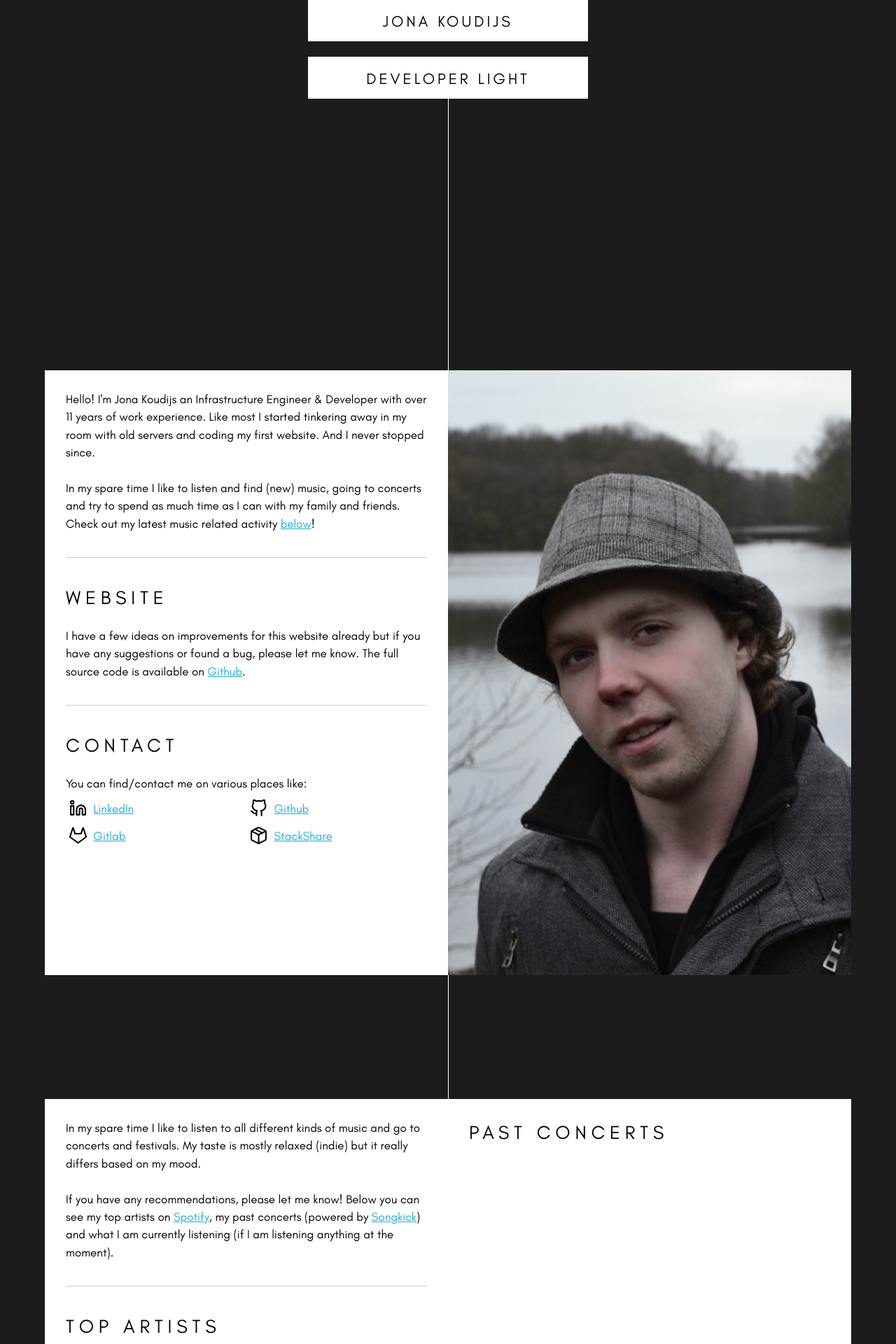
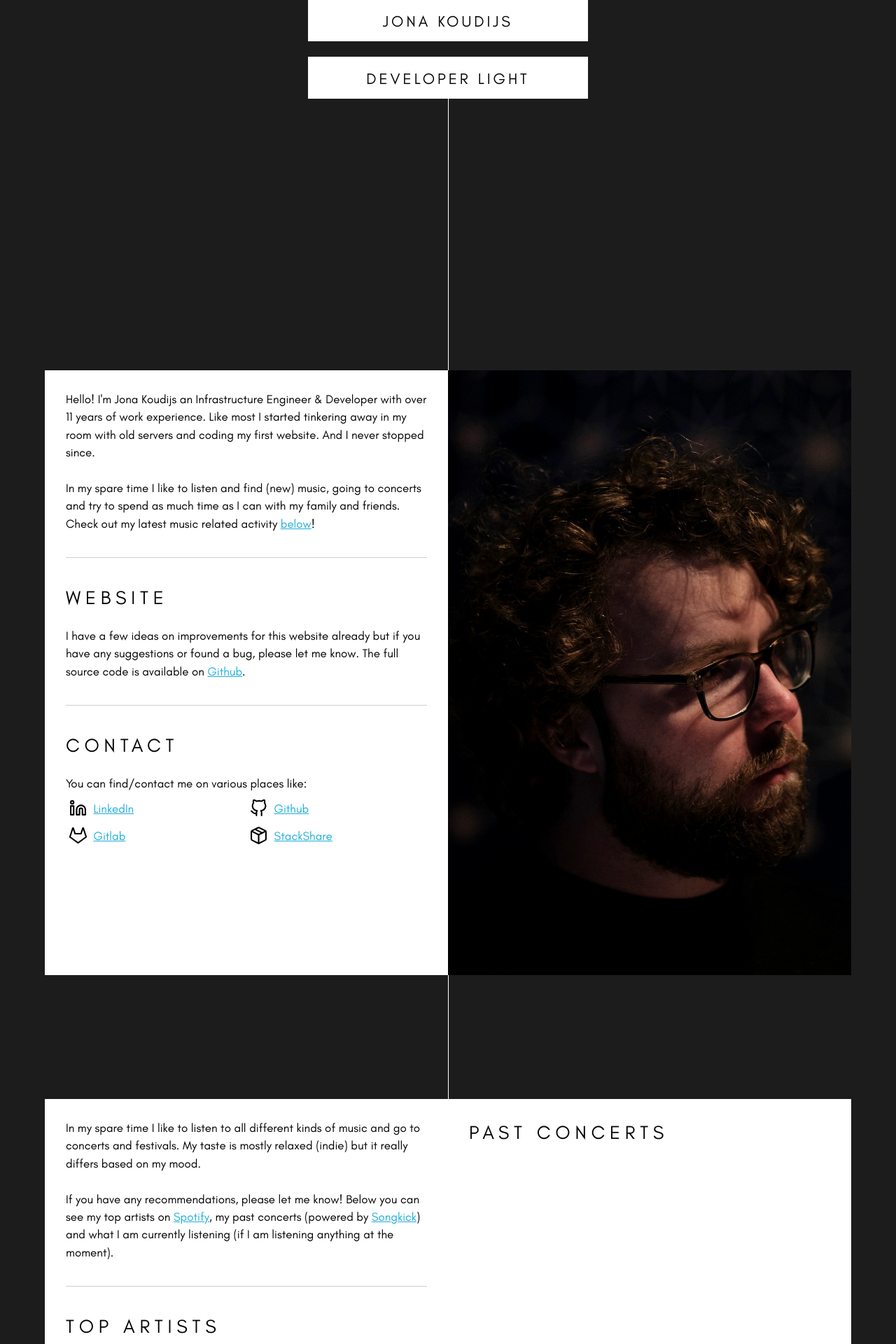
Before and after one commit to jonakoudijs/jona.io, a Jekyll site: the page built from index.md, in a window 1280 px wide. Shown: the part 371-2291 px from the top of the page at 70% size. Built offline with Jekyll 4.4.1, drawn with Linux system fonts in a browser that asks for light colours; comment, search, counter and statistics services are not loaded.

Commit message:
Update profile

```diff
--- a/_config.yml
+++ b/_config.yml
@@ -17,7 +17,7 @@ jobtitle:
     - "Generally Nice"
 
 # social
-photo: /img/jona.jpg
+photo: /img/profile.jpg
 twitter: jonakoudijs
 github: jonakoudijs
 
```
Also changed, not shown: img/jack.jpg (deleted), img/jona.jpg (deleted), img/profile.jpg (added).
